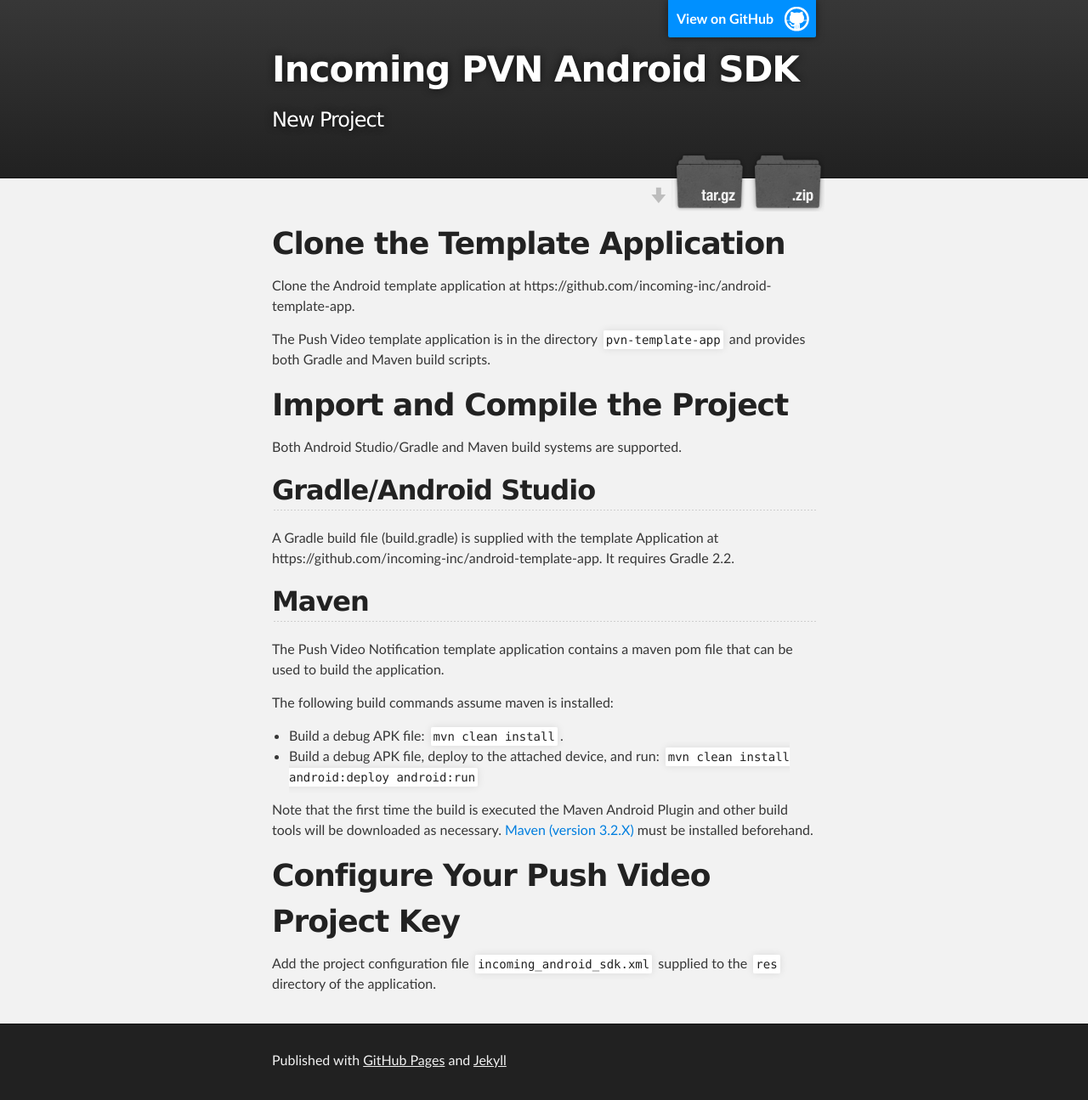
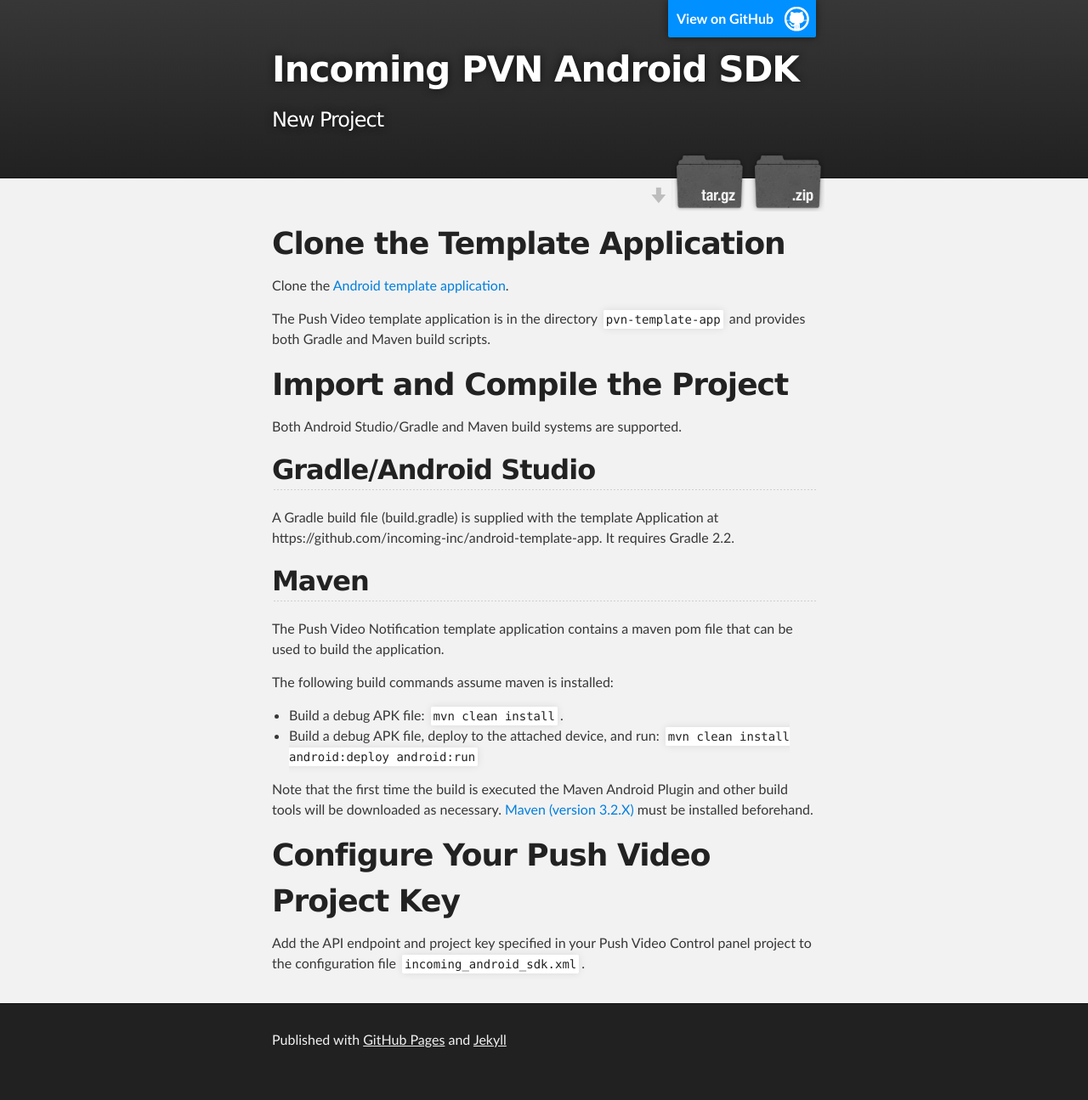
Before and after one commit to incoming-inc/android-template-app, a Jekyll site: the page built from new-project.md, in a window 1280 px wide. Shown: the whole page at 85% size. Built offline with Jekyll 4.4.1, drawn with Linux system fonts in a browser that asks for light colours; comment, search, counter and statistics services are not loaded; after the commit the page ends 1271 px from its top, so only the background shows below that.

Commit message:
Minor update to instructions for new projects created using the template app

```diff
--- a/new-project.md
+++ b/new-project.md
@@ -6,7 +6,7 @@
 
 # Clone the Template Application
 
-Clone the Android template application at https://github.com/incoming-inc/android-template-app.
+Clone the [Android template application]({{site.github.repository_url}}).
 
 The Push Video template application is in the directory `pvn-template-app` and provides both Gradle and Maven build scripts.
 
@@ -30,4 +30,4 @@
 
 # Configure Your Push Video Project Key
 
-Add the project configuration file `incoming_android_sdk.xml` supplied to the `res` directory of the application.
+Add the API endpoint and project key specified in your Push Video Control panel project to the configuration file [`incoming_android_sdk.xml`]({{site.github.repository_url}}/pvn-template-app/res/values/incoming_android_sdk.xml).
```
